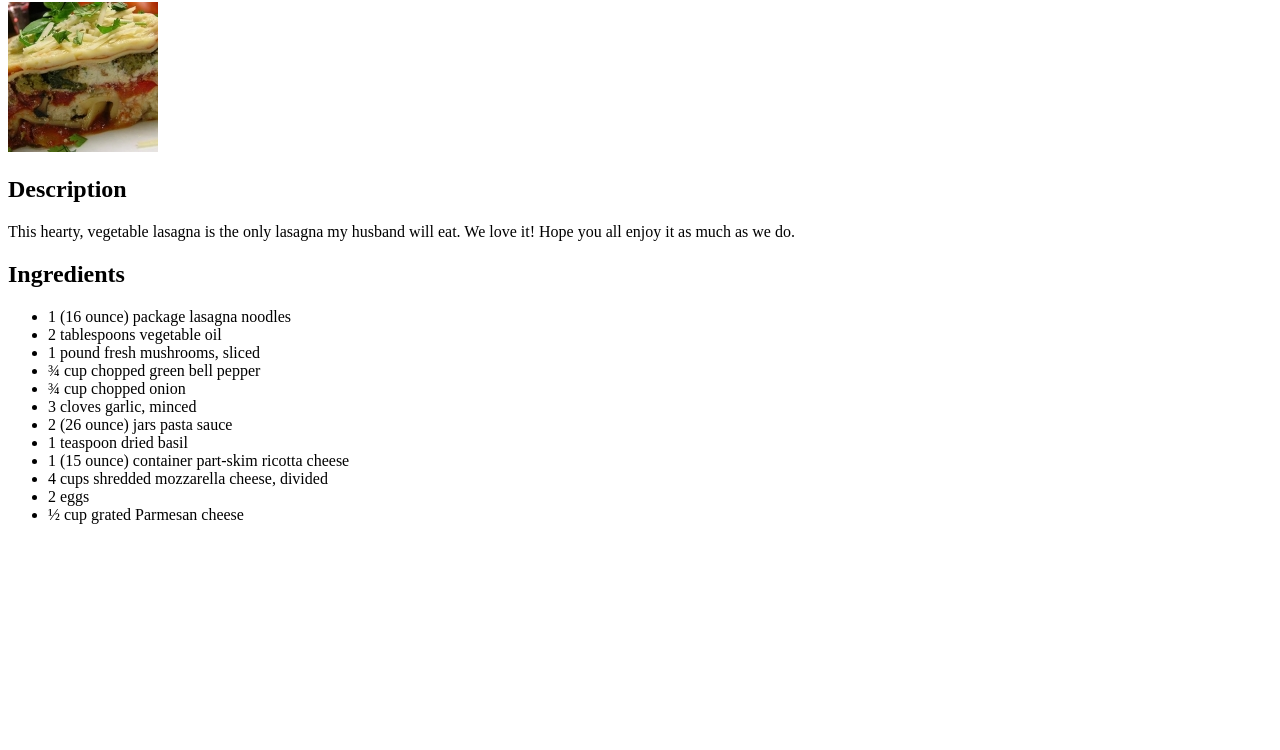
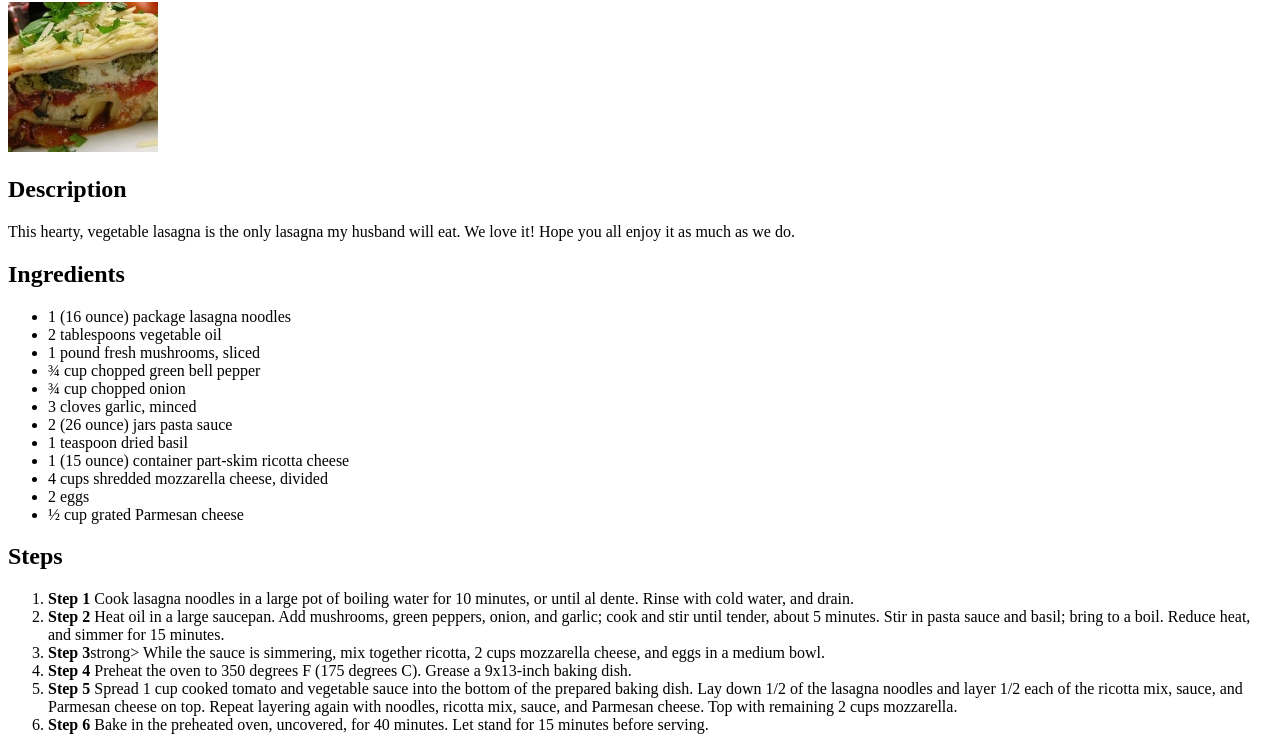
Before and after one commit to Burlock99/odin-recipes, a plain HTML site: page recipes/lasagna.html in a window 1280 px wide. Shown: the part 78-828 px from the top of the page. Before the commit the page ends 800 px from the top, so only its background shows below. Drawn offline with Linux system fonts and the light colour scheme.

Commit message:
Added Steps to lasagna

```diff
--- a/recipes/lasagna.html
+++ b/recipes/lasagna.html
@@ -40,5 +40,29 @@
 
         <li>    ½ cup grated Parmesan cheese</li>
     </ul>
+
+
+    <h2>Steps</h2>
+    <ol>
+        <li><strong>Step 1</strong>
+            Cook lasagna noodles in a large pot of boiling water for 10 minutes, or until al dente. Rinse with cold water, and drain.
+            </li>
+        <li><strong>Step 2</strong>
+            Heat oil in a large saucepan. Add mushrooms, green peppers, onion, and garlic; cook and stir until tender, about 5 minutes. Stir in pasta sauce and basil; bring to a boil. Reduce heat, and simmer for 15 minutes.
+            </li>
+        <li>
+            <strong>Step 3</strong>strong>
+                While the sauce is simmering, mix together ricotta, 2 cups mozzarella cheese, and eggs in a medium bowl.
+
+        </li>
+        <li><strong>Step 4</strong>
+            Preheat the oven to 350 degrees F (175 degrees C). Grease a 9x13-inch baking dish.
+            </li>
+        <li><strong>Step 5</strong>
+            Spread 1 cup cooked tomato and vegetable sauce into the bottom of the prepared baking dish. Lay down 1/2 of the lasagna noodles and layer 1/2 each of the ricotta mix, sauce, and Parmesan cheese on top. Repeat layering again with noodles, ricotta mix, sauce, and Parmesan cheese. Top with remaining 2 cups mozzarella.
+            </li>
+        <li><strong>Step 6</strong>
+            Bake in the preheated oven, uncovered, for 40 minutes. Let stand for 15 minutes before serving.</li>
+    </ol>
 </body>
 </html>
```
